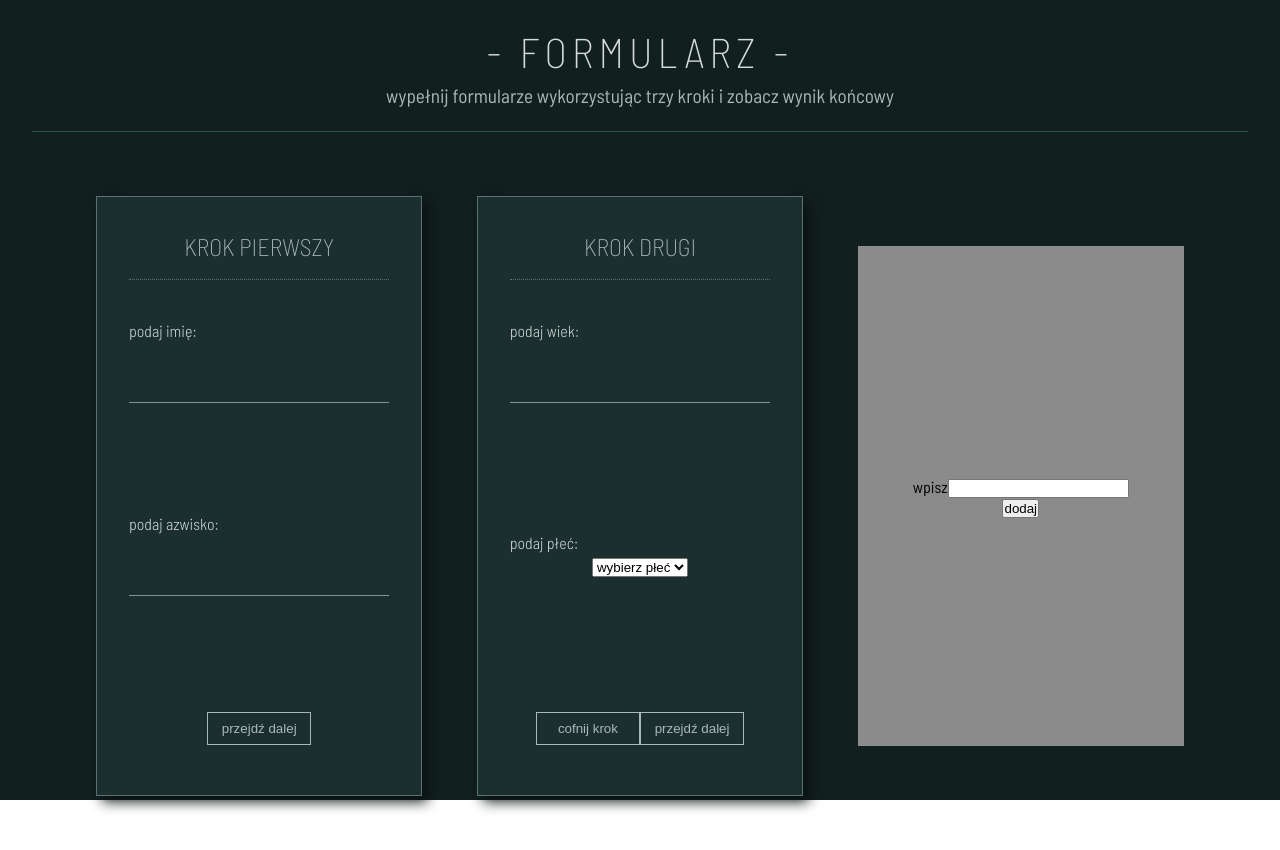
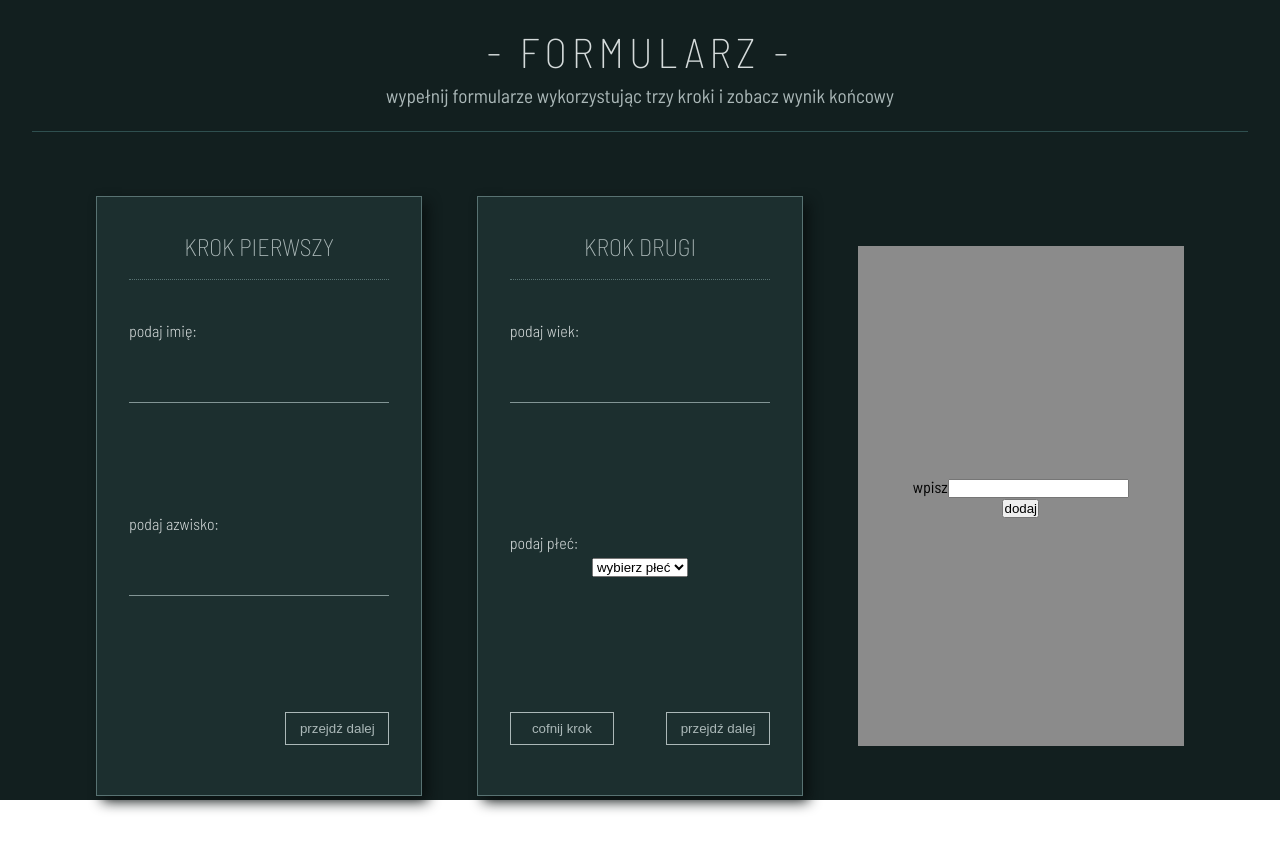
Before and after one commit to Scorpion19702022/React_Mentor_018_MULTI_STEP_FORM_and_TEST, a React (Vite) app: page / in a window 1280 px wide. Shown: the top 850 px of the page. Built offline with nearby package versions, Linux system fonts and the light colour scheme.

Commit message:
added style

```diff
--- a/src/Components/StepOne/StepOne.module.css
+++ b/src/Components/StepOne/StepOne.module.css
@@ -85,7 +85,7 @@
 	height: 15%;
 	display: flex;
 	align-items: center;
-	justify-content: center;
+	justify-content: flex-end;
 }
 
 .btn {
--- a/src/Components/StepTwo/StepTwo.module.css
+++ b/src/Components/StepTwo/StepTwo.module.css
@@ -85,7 +85,7 @@
 	height: 15%;
 	display: flex;
 	align-items: center;
-	justify-content: center;
+	justify-content: space-between;
 }
 
 .btn {
```
